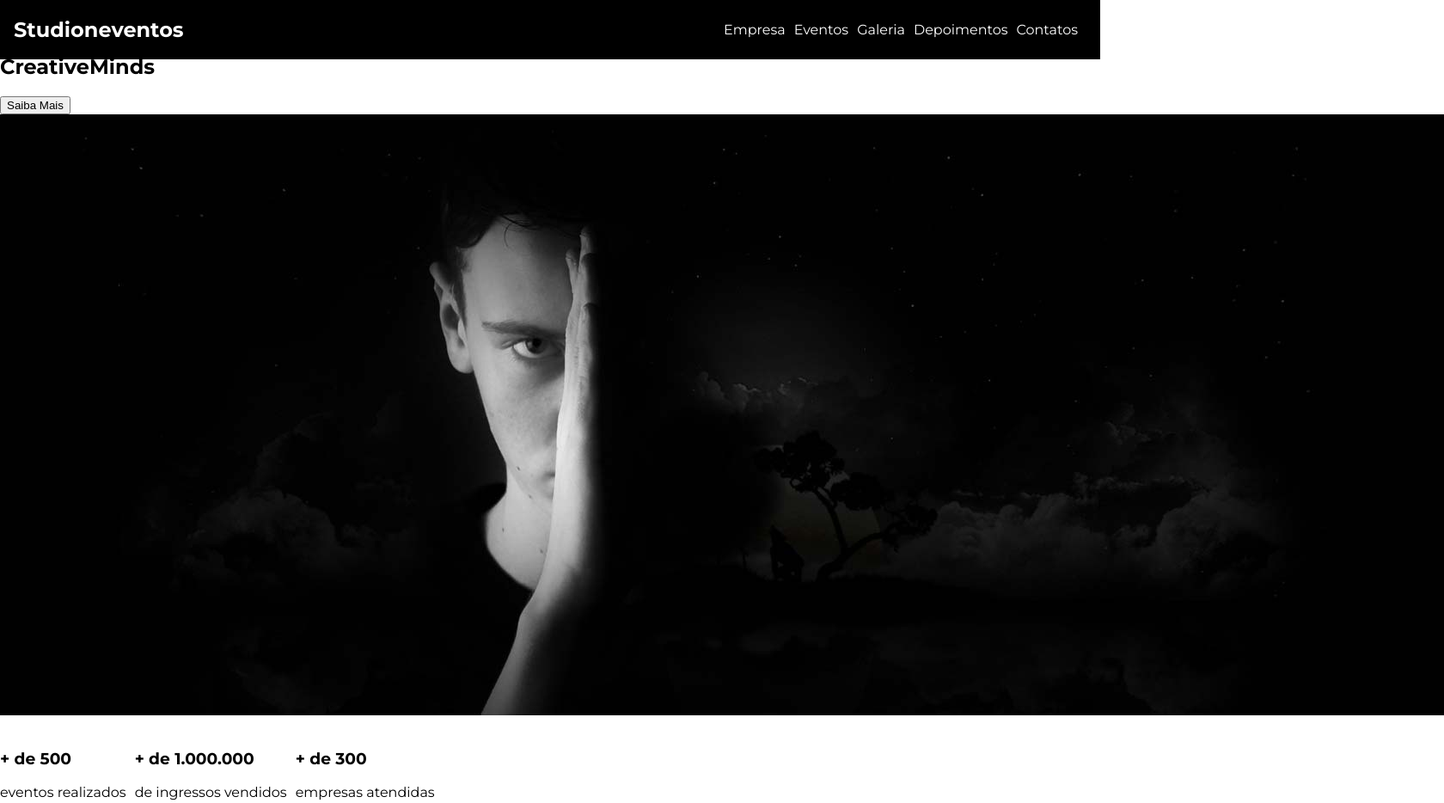
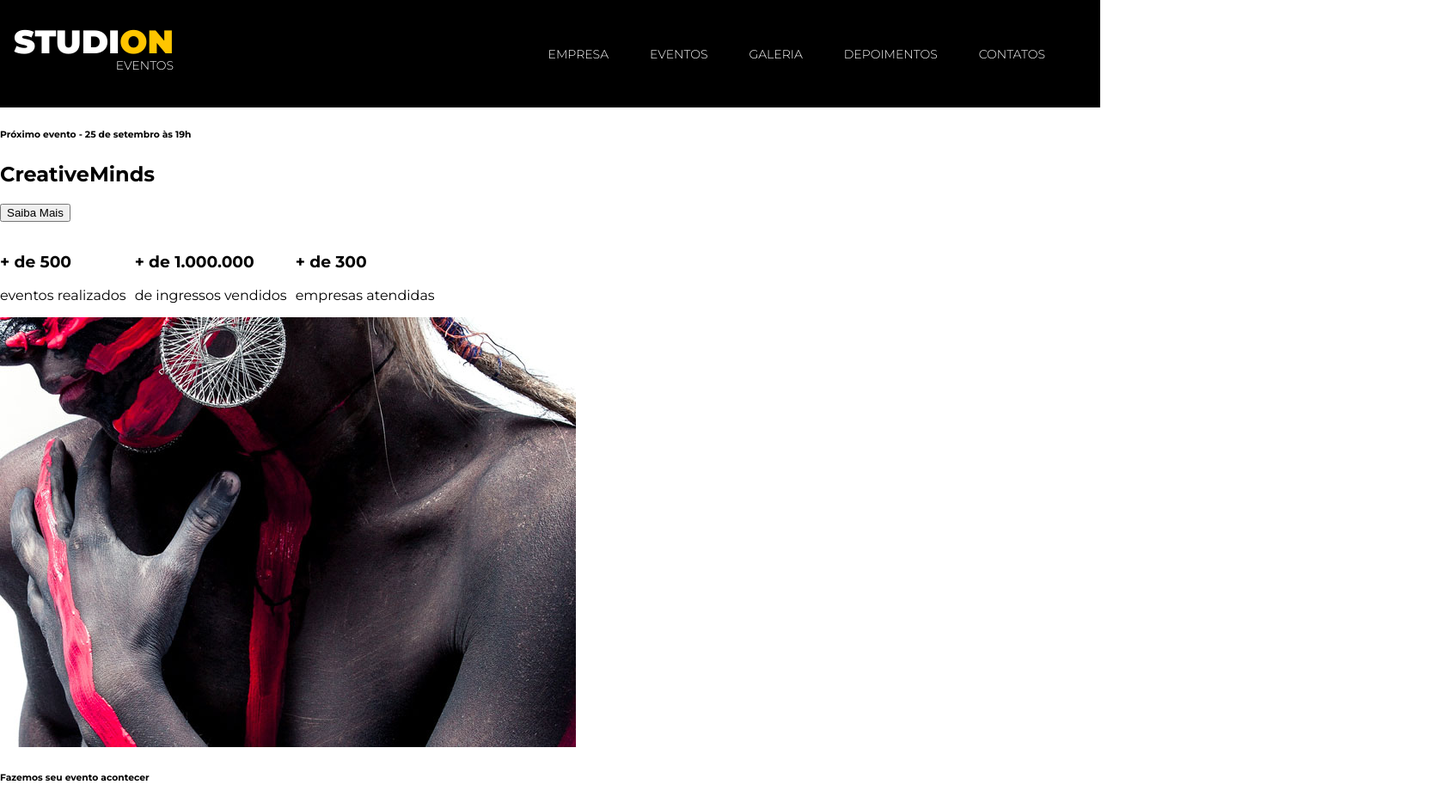
Before and after one commit to GuilhanaMucelin/ImagineOn, a website: page src/index.html in a window 1280 px wide. Shown: the top 934 px of the page at 86% size, 1680 px wide, since content can reach past the window. Drawn offline with Linux system fonts and the light colour scheme.

Commit message:
feat(nav) added navbar style

```diff
--- a/src/index.html
+++ b/src/index.html
@@ -9,7 +9,9 @@
   </head>
   <body>
     <nav class="navbar">
-      <h1>Studi<span>on</span><span>eventos</span></h1>
+      <h1 class="logo-studion">Studi<span class="copy--primary">on</span>
+          <span class="logo-studion__subtitle" >eventos</span>
+        </h1>
       <ul class="navbar__links">
         <li>
           <a href="#empresa"> Empresa </a>
@@ -41,7 +43,7 @@
           <button>Saiba Mais</button>
         </div>
       </div>
-      <img src="images/banner.jpg" alt="" />
+
     </header>
 
     <main>
--- a/src/style.css
+++ b/src/style.css
@@ -1,17 +1,18 @@
-@import url('https://fonts.googleapis.com/css2?family=Montserrat:wght@400;700&display=swap');
+@import url('https://fonts.googleapis.com/css2?family=Montserrat:wght@300;400;700;900&display=swap');
 
 * {
     box-sizing: border-box;
-
 }
 
 :root {
+    --color-primary: #ffc500;
     font-family: 'Montserrat', sans-serif;
+    font-size: 16px;
 }
 
 body {
     margin: 0;
-
+    padding-top: 125px;
 }
 
 ul {
@@ -32,6 +33,7 @@ li {
     top: 0;
     left: 0;
     width: 100vw;
+    height: 125px;
     padding: 0 16px;
     background-color: #000;
     color: #fff;
@@ -41,7 +43,36 @@ li {
     justify-self: end;
 }
 
+.navbar__links li {
+    font-size: 14px;
+    font-weight: 300;
+    margin-right: 48px;
+    text-transform: uppercase;
+}
+
 .navbar__links a {
     color: #fff;
     text-decoration: none;
 }
+
+.navbar__links a:hover {
+    color: var(--color-primary);
+}
+
+.logo-studion {
+    font-size: 38px;
+    font-weight: 900;
+    text-transform: uppercase;
+    text-align: right;
+    line-height: 1ch;
+}
+
+.copy--primary {
+    color: var(--color-primary);
+}
+
+.logo-studion__subtitle {
+    font-size: 14px;
+    font-weight: 300;
+    float: right;
+}
```
